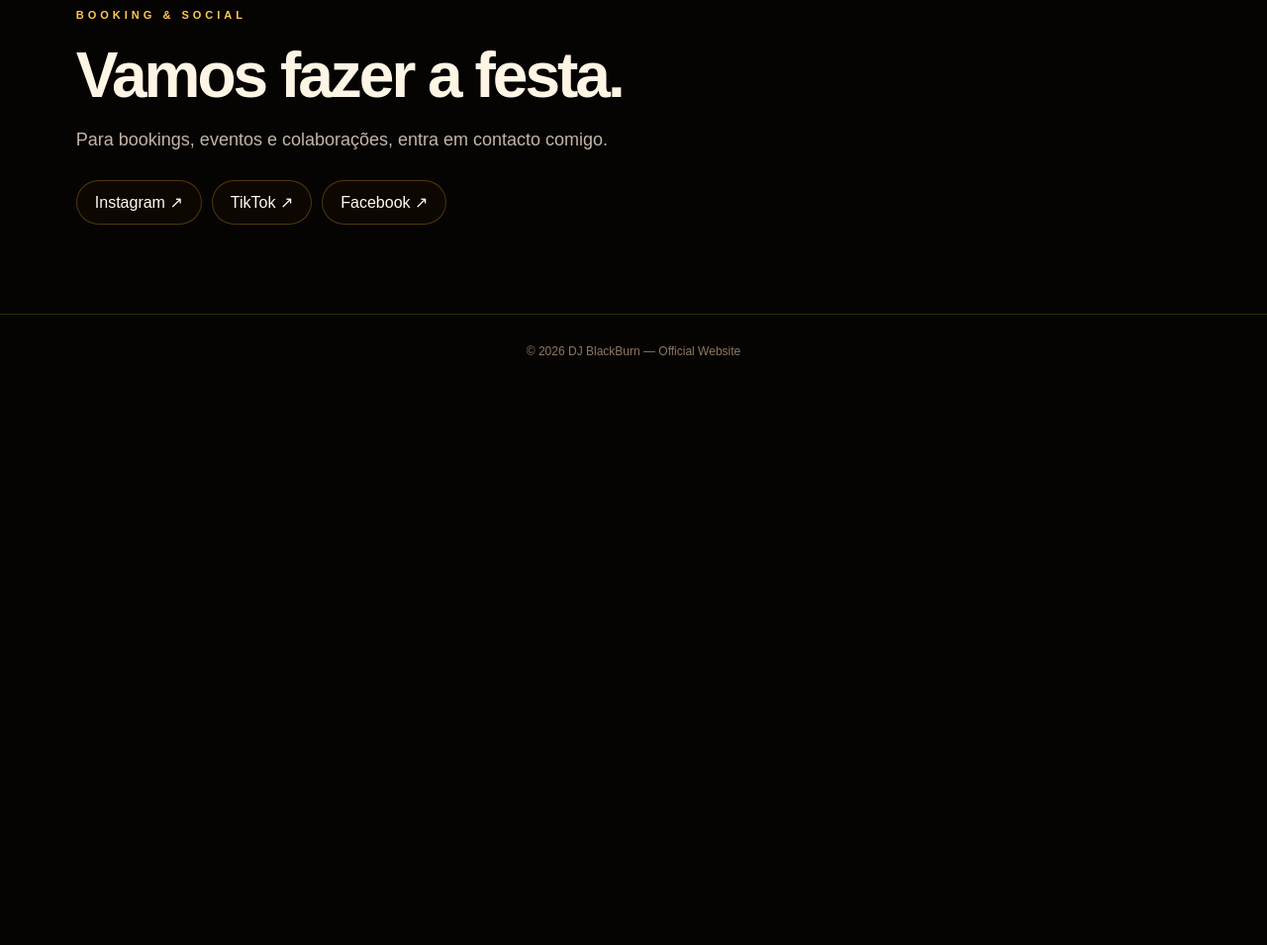
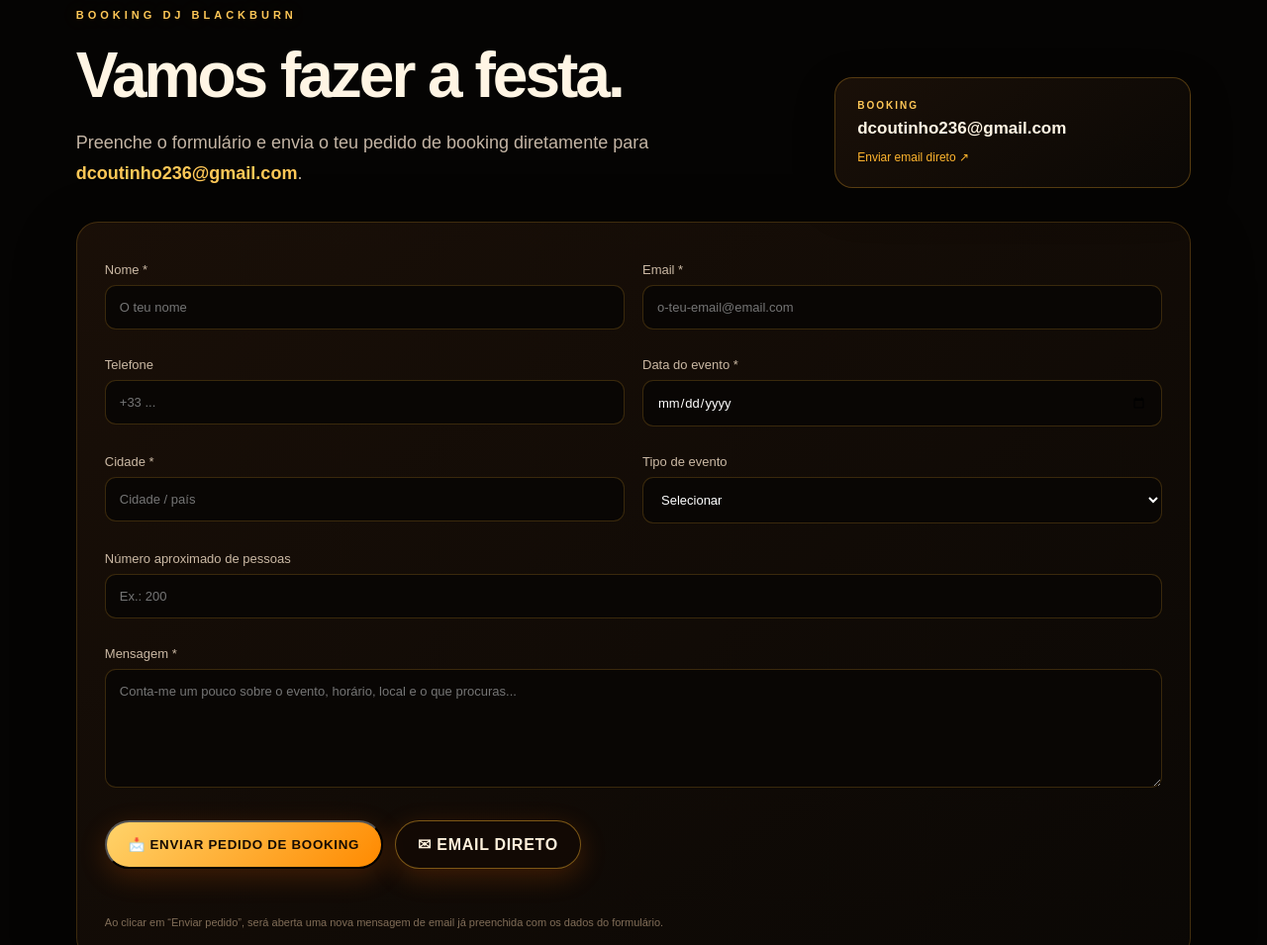
Before and after one commit to blackburn236/DJ-BlackBurn, a website: page index.html in a window 1280 px wide. Shown: the part 3780-4735 px from the top of the page at 99% size. Before the commit the page ends 4268 px from the top, so only its background shows below. Drawn offline with Linux system fonts and the light colour scheme; no server answers.

Commit message:
Update index.html

```diff
--- a/index.html
+++ b/index.html
@@ -7,6 +7,26 @@
 <title>DJ BlackBurn — Official</title>
 <link rel="stylesheet" href="/styles.css">
 <style>
+  /* DJ BLACKBURN — BOOKING PRO */
+.booking-pro{border-top:1px solid rgba(255,181,46,.18)}
+.booking-pro-head{display:grid;grid-template-columns:1fr 360px;gap:45px;align-items:end;margin-bottom:34px}
+.booking-lead{max-width:700px;color:#c4b5a5;font-size:18px;line-height:1.7;margin:16px 0 0}
+.booking-lead strong{color:#ffc857}
+.booking-contact-card{padding:22px;border:1px solid rgba(255,181,46,.28);border-radius:18px;background:linear-gradient(145deg,#1a1008,#0b0805);box-shadow:0 14px 40px rgba(0,0,0,.25)}
+.booking-contact-card span{display:block;color:#ffc857;font-size:10px;letter-spacing:2px;font-weight:900;margin-bottom:8px}
+.booking-contact-card strong{display:block;color:#fff5e4;font-size:17px;word-break:break-word}
+.booking-contact-card a{display:inline-block;margin-top:12px;color:#ffb52e;font-size:12px}
+.booking-form{padding:28px;border:1px solid rgba(255,181,46,.20);border-radius:22px;background:linear-gradient(145deg,rgba(27,16,8,.94),rgba(11,8,5,.96));box-shadow:0 20px 65px rgba(0,0,0,.30)}
+.booking-grid{display:grid;grid-template-columns:1fr 1fr;gap:4px 18px}
+.booking-grid label{display:block;color:#cbb9a4;font-size:13px;margin:12px 0}
+.booking-grid input,.booking-grid textarea,.booking-grid select{width:100%;margin-top:8px;background:#090604;color:#fff;border:1px solid rgba(255,181,46,.20);border-radius:11px;padding:14px;font:inherit}
+.booking-grid input:focus,.booking-grid textarea:focus,.booking-grid select:focus{outline:none;border-color:#ffc857;box-shadow:0 0 0 3px rgba(255,181,46,.08)}
+.booking-grid option{background:#120b06;color:#fff}
+.booking-full{grid-column:1/-1}
+.booking-actions{display:flex;gap:12px;flex-wrap:wrap;margin-top:18px}
+.booking-status{min-height:20px;color:#ffc857;margin:16px 0 0;font-size:13px}
+.booking-small{color:#806d58;font-size:11px;line-height:1.5;margin:10px 0 0}
+@media(max-width:760px){.booking-pro-head{grid-template-columns:1fr;gap:22px}.booking-grid{grid-template-columns:1fr}.booking-full{grid-column:auto}.booking-form{padding:18px}}
 .hero{min-height:86vh}
 .hero-bg{background-image:linear-gradient(100deg,rgba(5,5,5,.94) 12%,rgba(5,5,5,.62) 55%,rgba(5,5,5,.2) 100%),url('/dj-blackburn.png');background-position:center;background-size:cover}
 .hero-content{max-width:1000px}.hero .eyebrow{color:#f0a33a}
@@ -109,7 +129,65 @@
   <div id="songs" class="songs-grid"><div class="loading">A carregar músicas...</div></div>
 </section>
 
-<section id="contacto" class="section contact">
+<section id="booking" class="section booking-pro">
+  <div class="booking-pro-head">
+    <div>
+      <p class="eyebrow">BOOKING DJ BLACKBURN</p>
+      <h2>Vamos fazer a festa.</h2>
+      <p class="booking-lead">Preenche o formulário e envia o teu pedido de booking diretamente para <strong>dcoutinho236@gmail.com</strong>.</p>
+    </div>
+    <div class="booking-contact-card">
+      <span>BOOKING</span>
+      <strong>dcoutinho236@gmail.com</strong>
+      <a href="mailto:dcoutinho236@gmail.com">Enviar email direto ↗</a>
+    </div>
+  </div>
+
+  <form id="bookingForm" class="booking-form">
+    <div class="booking-grid">
+      <label>Nome *
+        <input name="name" type="text" placeholder="O teu nome" required>
+      </label>
+      <label>Email *
+        <input name="email" type="email" placeholder="o-teu-email@email.com" required>
+      </label>
+      <label>Telefone
+        <input name="phone" type="tel" placeholder="+33 ...">
+      </label>
+      <label>Data do evento *
+        <input name="date" type="date" required>
+      </label>
+      <label>Cidade *
+        <input name="city" type="text" placeholder="Cidade / país" required>
+      </label>
+      <label>Tipo de evento
+        <select name="eventType">
+          <option value="">Selecionar</option>
+          <option>Discoteca / Club</option>
+          <option>Festa privada</option>
+          <option>Aniversário</option>
+          <option>Casamento</option>
+          <option>Festival</option>
+          <option>Evento empresarial</option>
+          <option>Outro</option>
+        </select>
+      </label>
+      <label class="booking-full">Número aproximado de pessoas
+        <input name="guests" type="number" min="1" placeholder="Ex.: 200">
+      </label>
+      <label class="booking-full">Mensagem *
+        <textarea name="message" rows="6" placeholder="Conta-me um pouco sobre o evento, horário, local e o que procuras..." required></textarea>
+      </label>
+    </div>
+    <div class="booking-actions">
+      <button class="btn" type="submit">📩 ENVIAR PEDIDO DE BOOKING</button>
+      <a class="btn ghost" href="mailto:dcoutinho236@gmail.com">✉ EMAIL DIRETO</a>
+    </div>
+    <p id="bookingStatus" class="booking-status" aria-live="polite"></p>
+    <p class="booking-small">Ao clicar em “Enviar pedido”, será aberta uma nova mensagem de email já preenchida com os dados do formulário.</p>
+  </form>
+</section>
+
   <p class="eyebrow">BOOKING &amp; SOCIAL</p><h2>Vamos fazer a festa.</h2>
   <p>Para bookings, eventos e colaborações, entra em contacto comigo.</p>
   <div class="socials">
@@ -167,5 +245,38 @@
 </script>
 <script src="/app.js"></script>
 <script src="/events.js"></script>
+  (function(){
+  const form=document.getElementById("bookingForm");
+  const status=document.getElementById("bookingStatus");
+  if(!form)return;
+  form.addEventListener("submit",function(e){
+    e.preventDefault();
+    const d=new FormData(form);
+    const name=(d.get("name")||"").trim();
+    const clientEmail=(d.get("email")||"").trim();
+    const phone=(d.get("phone")||"").trim();
+    const date=(d.get("date")||"").trim();
+    const city=(d.get("city")||"").trim();
+    const type=(d.get("eventType")||"").trim();
+    const guests=(d.get("guests")||"").trim();
+    const message=(d.get("message")||"").trim();
+    const subject="Pedido de Booking — DJ BlackBurn — "+name;
+    const body=[
+      "NOVO PEDIDO DE BOOKING — DJ BLACKBURN","",
+      "Nome: "+name,
+      "Email: "+clientEmail,
+      "Telefone: "+(phone||"Não indicado"),
+      "Data do evento: "+date,
+      "Cidade: "+city,
+      "Tipo de evento: "+(type||"Não indicado"),
+      "Número de pessoas: "+(guests||"Não indicado"),"",
+      "Mensagem:",message
+    ].join("\n");
+    const gmail="https://mail.google.com/mail/?view=cm&fs=1&to=dcoutinho236@gmail.com&su="+encodeURIComponent(subject)+"&body="+encodeURIComponent(body);
+    status.textContent="A abrir o email com o teu pedido preenchido…";
+    const win=window.open(gmail,"_blank","noopener,noreferrer");
+    if(!win) window.location.href="mailto:dcoutinho236@gmail.com?subject="+encodeURIComponent(subject)+"&body="+encodeURIComponent(body);
+  });
+})();
 </body>
 </html>
```
